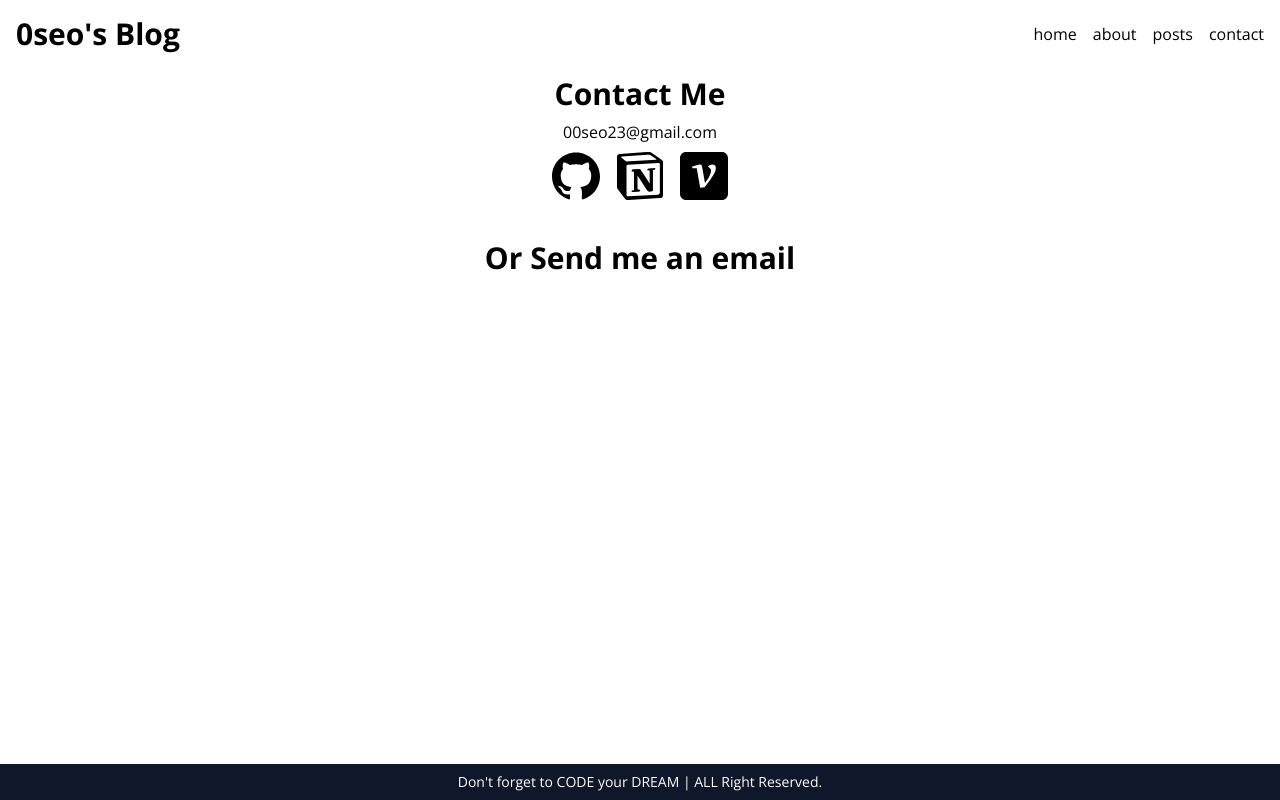
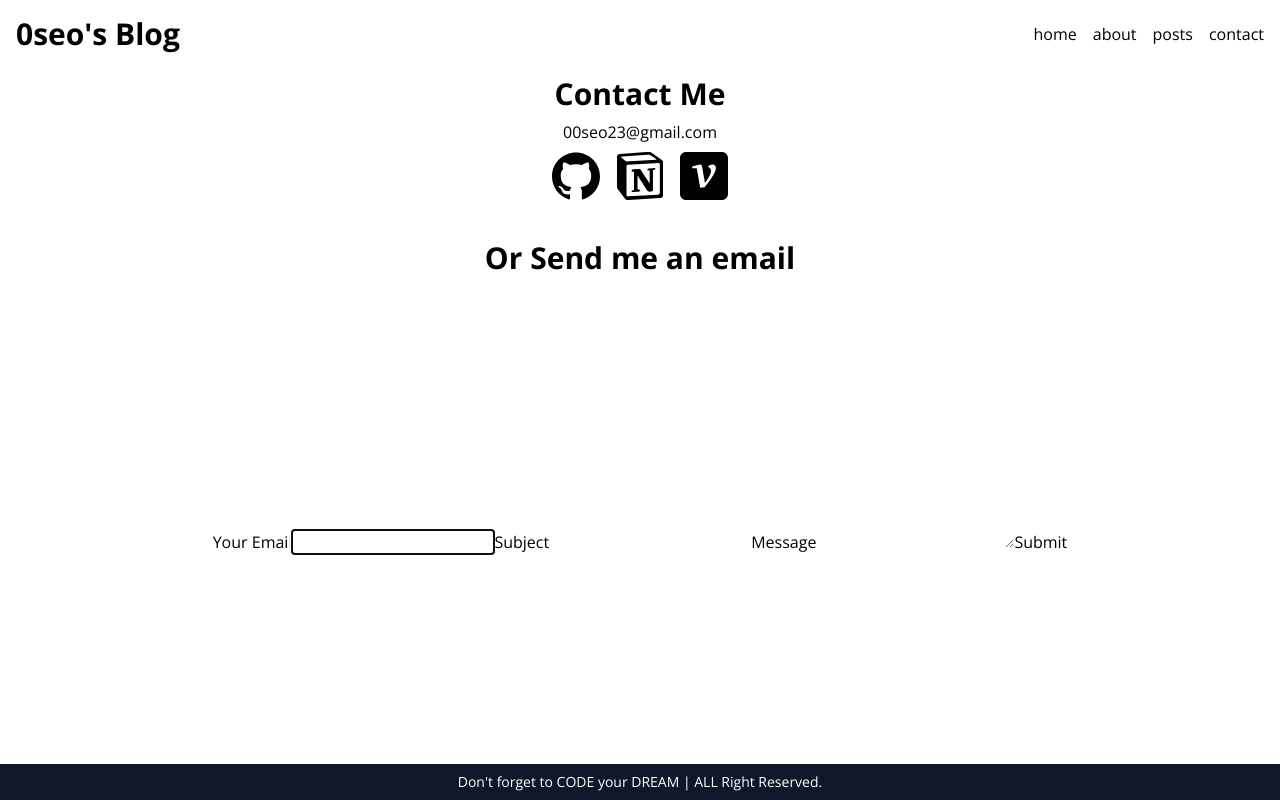
Before and after one commit to 0seo8/DreamCoding, a Next.js app in the folder blog/: page /contact in a window 1280 px wide. Built offline with nearby package versions, Linux system fonts and the light colour scheme.

Commit message:
feat: 정보, 연락페이지-입력폼

```diff
--- a/blog/package.json
+++ b/blog/package.json
@@ -25,7 +25,9 @@
     "autoprefixer": "^10.0.1",
     "eslint": "^8",
     "eslint-config-next": "14.0.4",
+    "eslint-config-prettier": "^9.1.0",
     "postcss": "^8",
+    "prettier": "3.1.1",
     "tailwindcss": "^3.3.0",
     "typescript": "^5"
   }
--- a/blog/src/components/ContactForm.tsx
+++ b/blog/src/components/ContactForm.tsx
@@ -1,9 +1,62 @@
-import React from 'react';
+'use client';
 
+import { ChangeEvent, FormEvent, useState } from 'react';
+
+type From = {
+  from: string;
+  subject: string;
+  message: string;
+};
 export default function ContactForm() {
+  const [form, setForm] = useState<From>({
+    from: '',
+    subject: '',
+    message: '',
+  });
+
+  const onChange = (e: ChangeEvent<HTMLInputElement | HTMLTextAreaElement>) => {
+    const { name, value } = e.target;
+    setForm((prev) => ({ ...prev, [name]: value }));
+  };
+
+  const onSubmit = (e: FormEvent<HTMLFormElement>) => {
+    e.preventDefault();
+    console.log(form);
+  };
+
   return (
-  <div>
-
-  </div>
- );
+    <>
+      <form onSubmit={onSubmit}>
+        <label htmlFor="from">Your Email</label>
+        <input
+          type="email"
+          id="from"
+          name="from"
+          required
+          autoFocus
+          value={form.from}
+          onChange={onChange}
+        />
+        <label htmlFor="subject">Subject</label>
+        <input
+          type="text"
+          id="subject"
+          name="subject"
+          required
+          value={form.subject}
+          onChange={onChange}
+        />
+        <label htmlFor="message">Message</label>
+        <textarea
+          rows={10}
+          id="message"
+          name="message"
+          required
+          value={form.message}
+          onChange={onChange}
+        />
+        <button>Submit</button>
+      </form>
+    </>
+  );
 }
```
Also changed, not shown: blog/.eslintrc.js (added), blog/.eslintrc.json (deleted), 1 other file (tests, documents, lock files or other folders).
